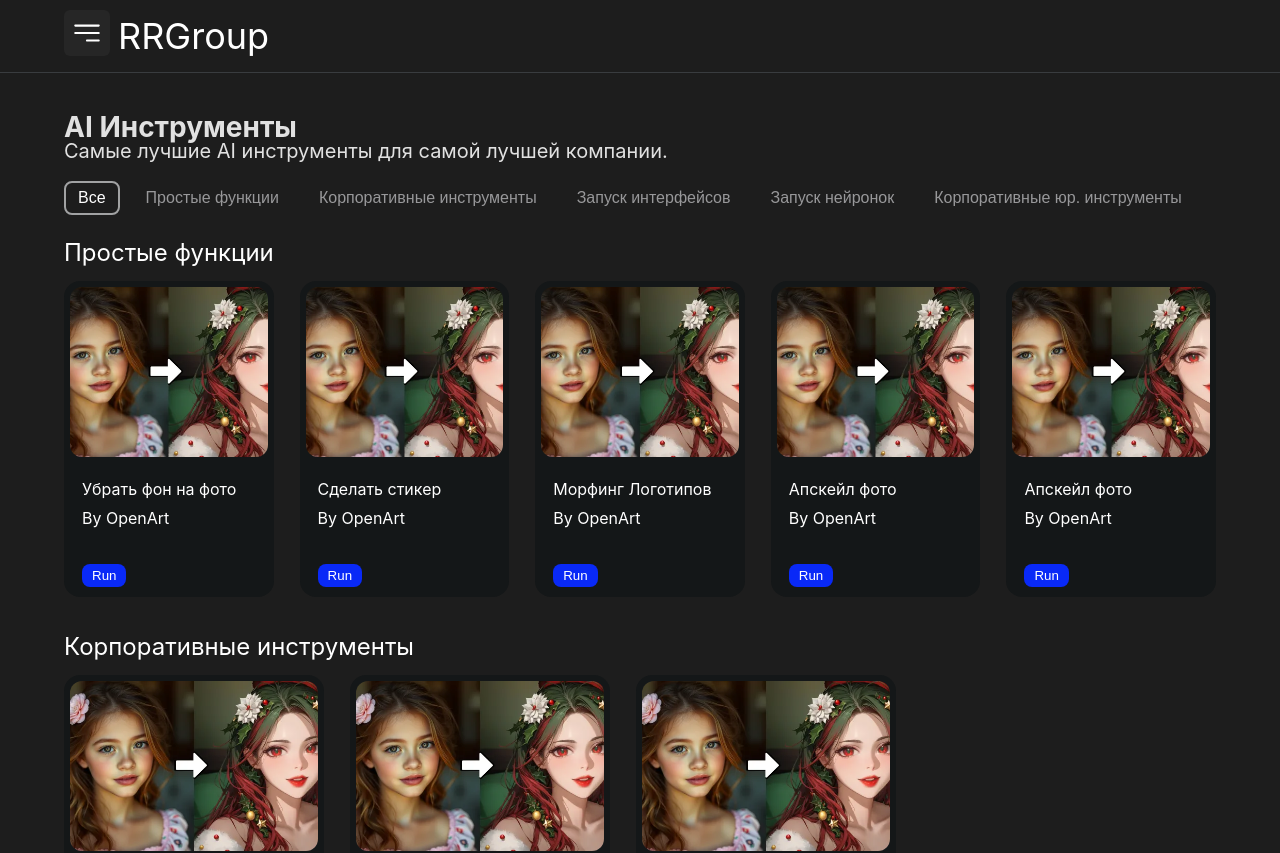
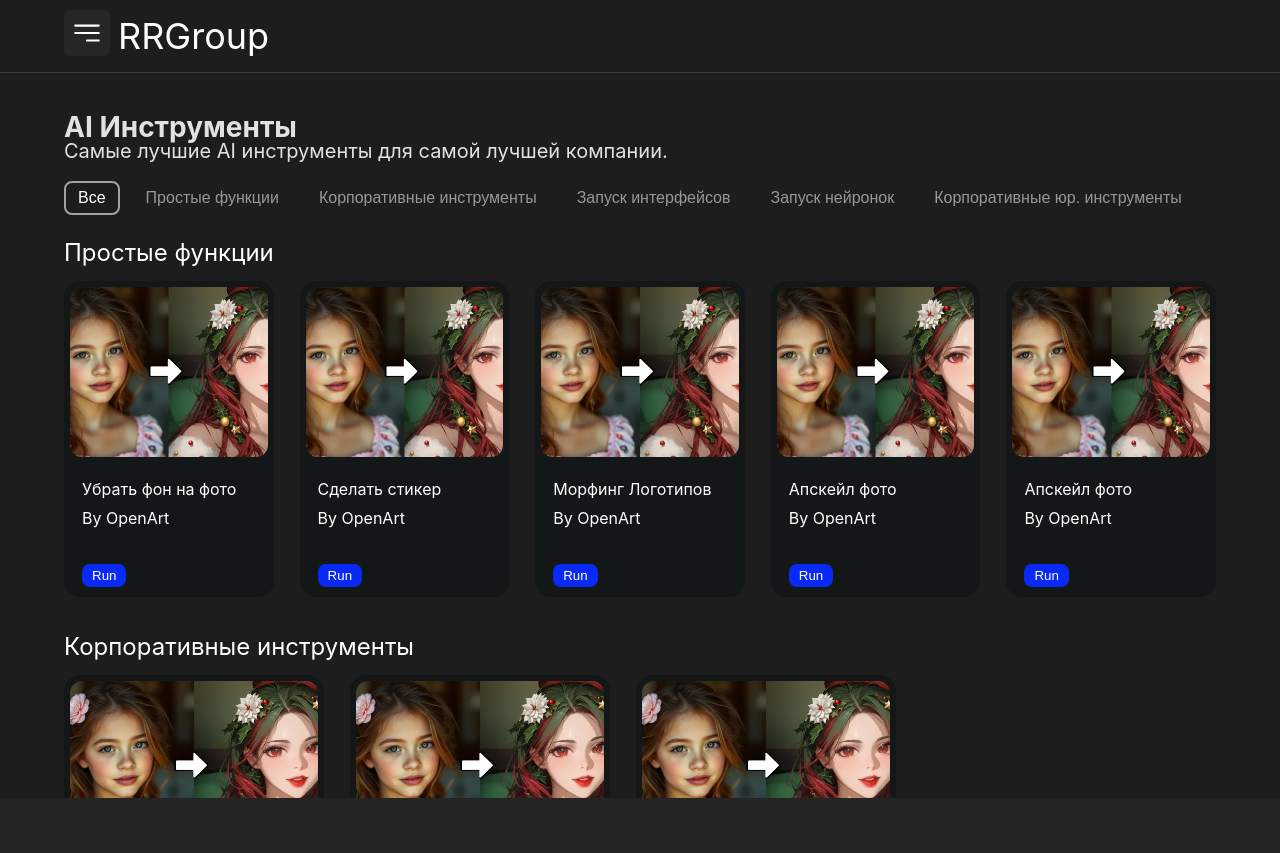
Before and after one commit to VerinPavel/OpenArt, a React (Vite) app: page / in a window 1280 px wide. Shown: the top 853 px of the page. After the commit the page ends 800 px from the top, so only its background shows below. Built offline with nearby package versions, Linux system fonts and the light colour scheme.

Commit message:
add scroll in content

```diff
--- a/src/Pages/Ai/ui/Ai.module.scss
+++ b/src/Pages/Ai/ui/Ai.module.scss
@@ -1,10 +1,10 @@
 .ai {
   // max-width: 1456px;
   // width: 100%;
-  min-height: 100vh;
+  height: calc(100vh - 115px);
   padding: 0 64px;
-  // margin: 0 auto;
   margin-top: 40px;
+  overflow-y: auto;
 
   input {
     border: 1px solid rgba(145, 158, 171, 0.32);
```
